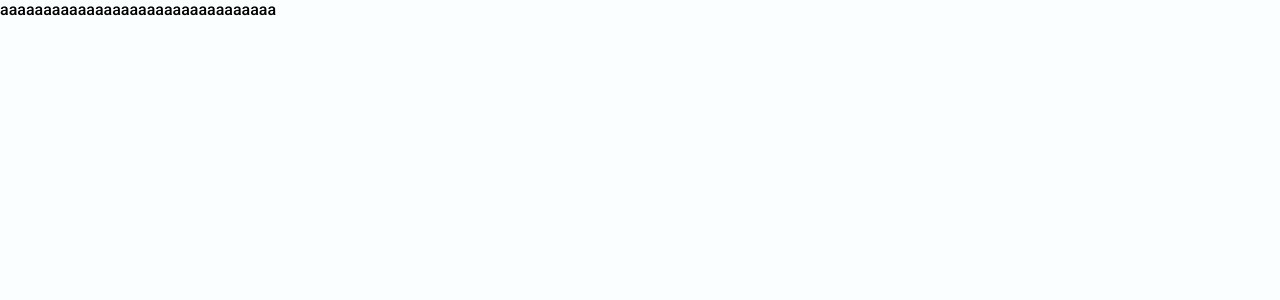
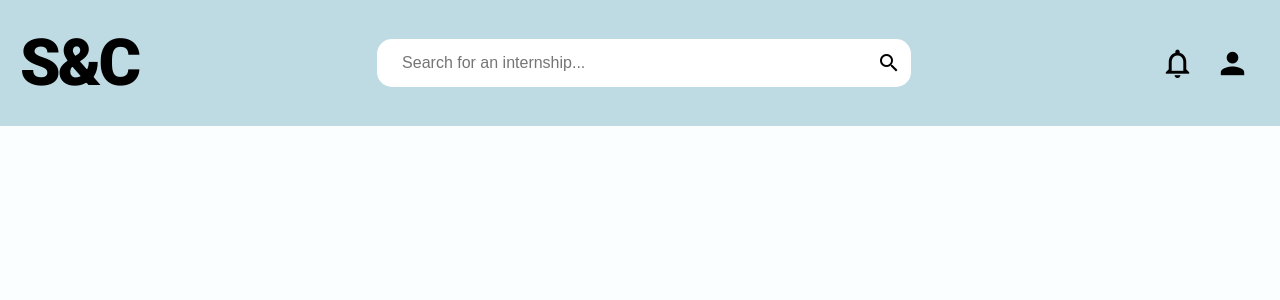
Before and after one commit to r4gor/Students-and-Companies, a React (Vite) app in the folder app/frontend/: page /index in a window 1280 px wide. Shown: the top 300 px of the page. Built offline with nearby package versions, Linux system fonts and the light colour scheme.

Commit message:
(frontend) Added top bar and search bar components

```diff
--- /dev/null
+++ b/app/frontend/src/components/search_bar/search_bar.css
@@ -0,0 +1,33 @@
+.search-bar {
+    .input-bar-container {
+        display: flex;
+        flex-direction: row;
+        align-items: center;
+    }
+
+    .input-bar {
+        background-color: white;
+        padding: 5px 10px;
+        display: flex;
+        flex-direction: row;
+        align-items: center;
+        border-radius: 15px;
+    }
+
+    .input-bar input[type="text"] {
+        font-size: 16px;
+        border: none;
+        box-sizing: border-box;
+        margin: 5px;
+        min-width: 30em;
+        padding: 5px 10px;
+    }
+
+    .input-bar input[type="text"]:focus {
+        border: 1px solid #8a8a8a;
+    }
+
+    .search-icon-div {
+        cursor: pointer;
+    }
+}
--- /dev/null
+++ b/app/frontend/src/components/search_bar/search_bar.tsx
@@ -0,0 +1,21 @@
+import '../../main.css'
+import './search_bar.css'
+
+function SearchBar() {
+    return (
+        <>
+				<div className="search-bar">
+					<div className="input-bar-container">
+						<div className="input-bar">
+							<input type="text" name="Search for an internship" id="search" placeholder="Search for an internship..."/>
+							<div className="search-icon-div">
+								<i className="material-icons">search</i>
+							</div>
+						</div>
+					</div>
+				</div>
+        </>
+    )
+}
+
+export default SearchBar;
--- /dev/null
+++ b/app/frontend/src/components/top_bar/top_bar.tsx
@@ -0,0 +1,40 @@
+import SearchBar from "../search_bar/search_bar"
+
+export function TopBar () {
+    return (
+        <>
+				<div className="top_bar">
+					<div className="top-bar">
+						<div className="logo">
+							S&C
+						</div>
+						<SearchBar></SearchBar>
+						<div className="right-group">
+							<i className="material-icons">notifications_none</i>
+							<i className="material-icons">person</i>
+						</div>
+					</div>
+				</div>
+        </>
+    )
+}
+
+export function TopBarCentralText ({text}:{text:string}) {
+	return (
+			<>
+			<div className="top_bar">
+				<div className="top-bar">
+					<div className="logo">
+						S&C
+					</div>
+					<div className="top-central-text">{text}</div>
+					<div className="right-group">
+						<i className="material-icons">search</i>
+						<i className="material-icons">notifications_none</i>
+						<i className="material-icons">person</i>
+					</div>
+				</div>
+			</div>
+			</>
+	)
+}
--- a/app/frontend/src/homepage/Home.tsx
+++ b/app/frontend/src/homepage/Home.tsx
@@ -1,7 +1,9 @@
+import {TopBar} from "../components/top_bar/top_bar"
+
 function Home ()  {
     return (
         <>
-        aaaaaaaaaaaaaaaaaaaaaaaaaaaaaaaa
+        <TopBar></TopBar>
         </>
     )
 }
```
Also changed, not shown: app/frontend/src/components/top_bar/top_bar.css (added).
